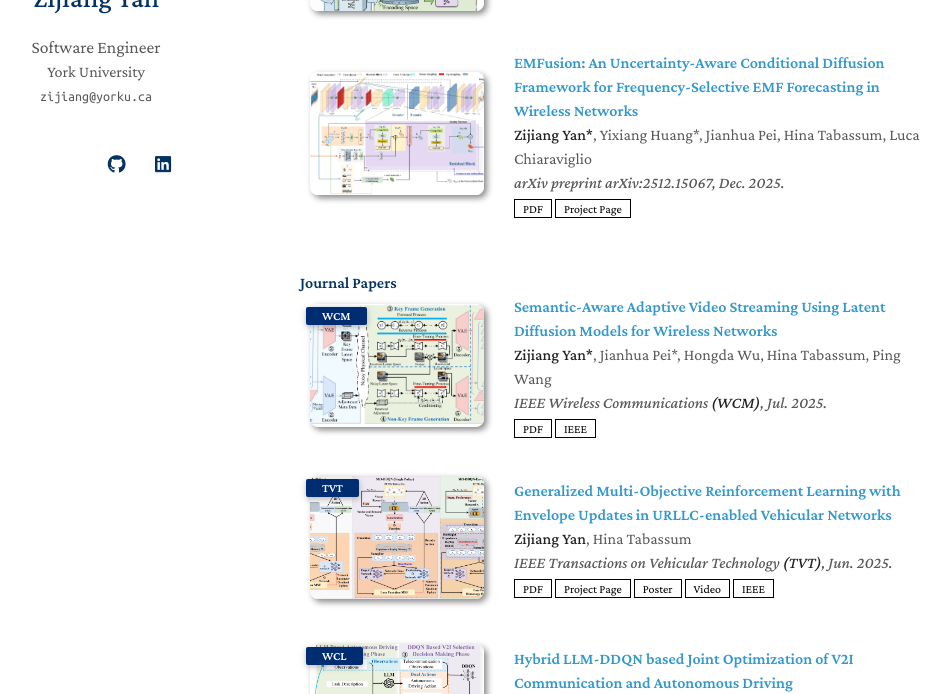
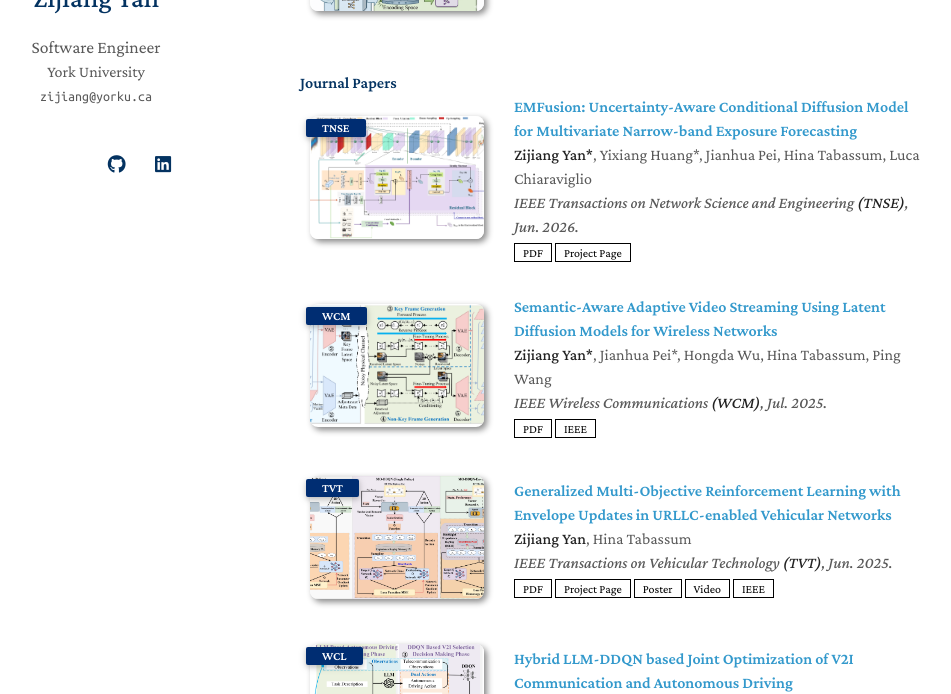
Before and after one commit to zijiang-yan/zijiang-yan.github.io, a Jekyll site: the page built from index.md, in a window 1280 px wide and 900 px high, scrolled down 1804 px, cut to the strip 206-900 px from the top of the window. Shown: the whole strip, without its empty margins (180-1131 px from the left). Built offline with Jekyll 4.4.1, drawn with Linux system fonts in a browser that asks for light colours; a style sheet for code colours, icons or effects is not loaded; our own code applies the rules of GitHub Pages for plain Markdown files.

Commit message:
update emfusion on tnse

```diff
--- a/_data/publications.yml
+++ b/_data/publications.yml
@@ -25,16 +25,16 @@ preprints:
     image: ./assets/img/publications/iotj26-yixiang.png
     # notes: Preprint
 
-  - title: "EMFusion: An Uncertainty-Aware Conditional Diffusion Framework for Frequency-Selective EMF Forecasting in Wireless Networks"
+journals:
+  - title: "EMFusion: Uncertainty-Aware Conditional Diffusion Model for Multivariate Narrow-band Exposure Forecasting"
     authors: <strong>Zijiang Yan*</strong>, Yixiang Huang*, Jianhua Pei, Hina Tabassum, Luca Chiaraviglio
-    # conference_short: Preprint
-    conference: arXiv preprint arXiv:2512.15067, Dec. 2025.
+    conference_short: TNSE
+    conference: IEEE Transactions on Network Science and Engineering <strong>(TNSE)</strong>, Jun. 2026.
     pdf: https://arxiv.org/pdf/2512.15067
     image: ./assets/img/publications/tnse25.png
     page: https://zijiang-yan.github.io/EMFusion/
     # notes: Preprint
 
-journals:
   - title: "Semantic-Aware Adaptive Video Streaming Using Latent Diffusion Models for Wireless Networks"
     authors: <strong>Zijiang Yan*</strong>, Jianhua Pei*, Hongda Wu, Hina Tabassum, Ping Wang
     conference_short: WCM
```
